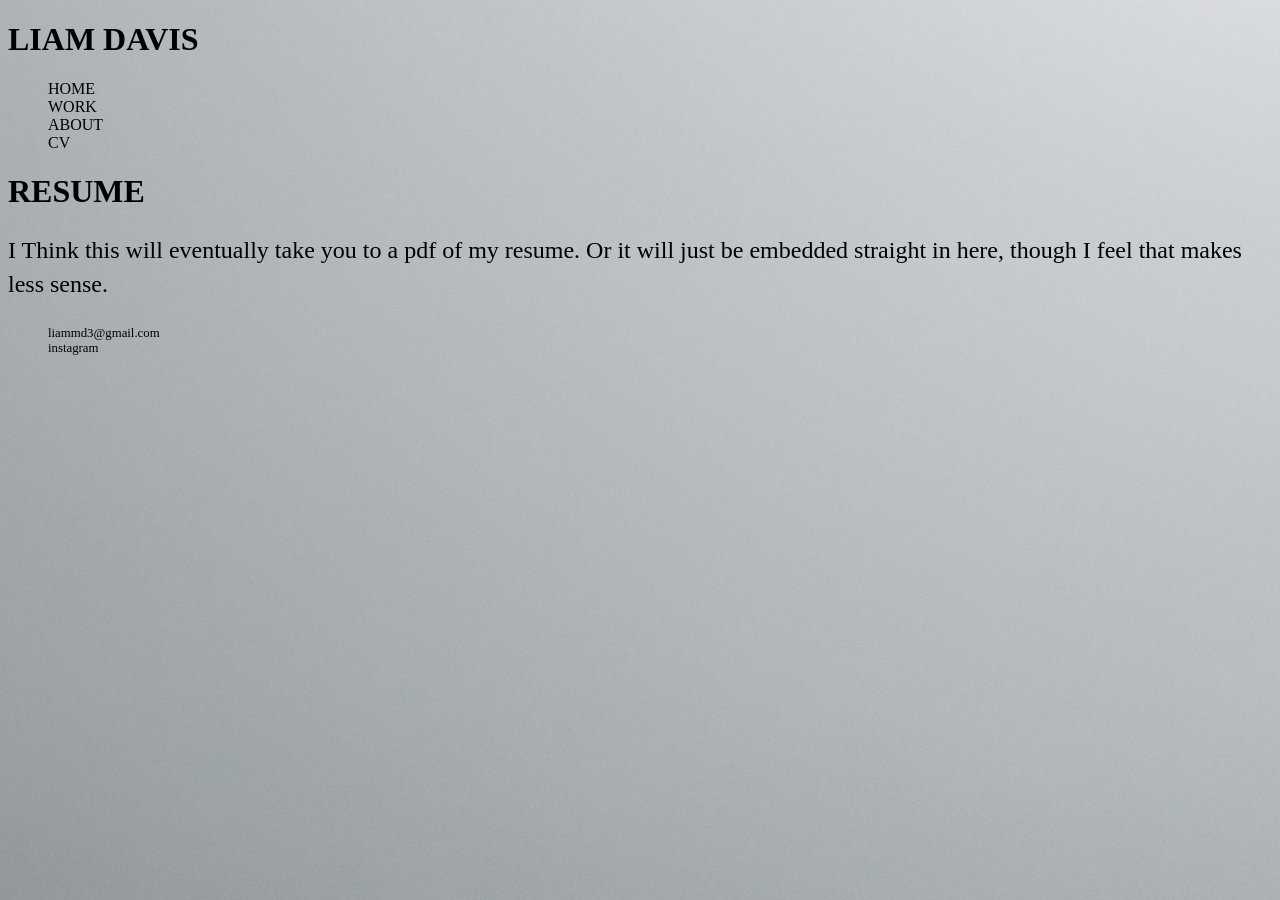
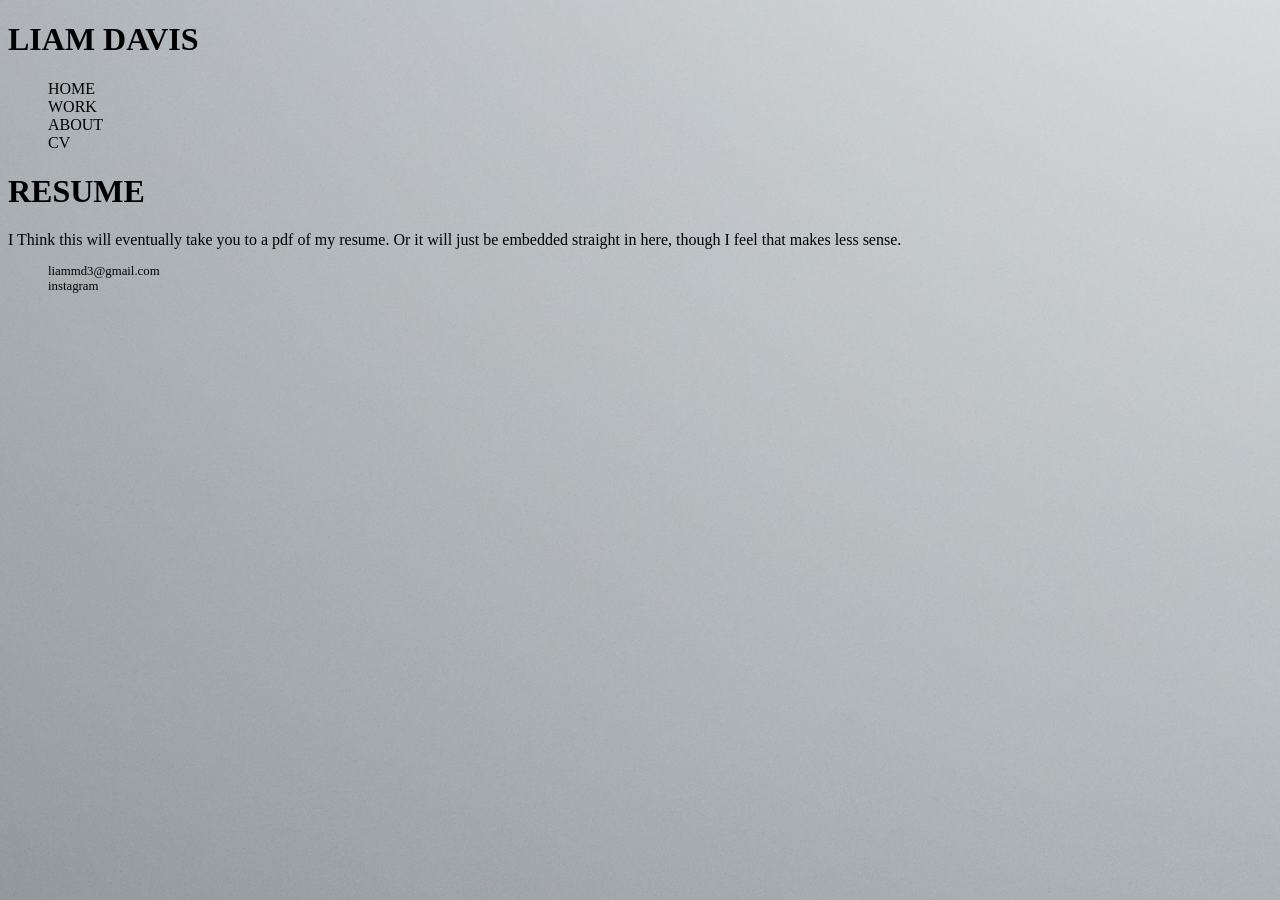
Before and after one commit to liammdavis/liammdavis.github.io, a Jekyll site: the page built from cv/index.html, in a window 1280 px wide. Built offline with Jekyll 4.4.1, drawn with Linux system fonts in a browser that asks for light colours.

Commit message:
Update main.css

```diff
--- a/css/main.css
+++ b/css/main.css
@@ -16,6 +16,7 @@ nav ul, footer ul, {
 nav ul li, footer ul li {
     display: block;
     margin-right: 10px;
+    list-style: none
 }
 a {
     text-decoration: none;
@@ -29,8 +30,8 @@ h1 {
 
 }
 p {
-    font-size: 1.5em;
-    line-height: 1.4em;
+    font-size: 1em;
+    line-height: 1em;
     color: black;
 }
 footer {
```
